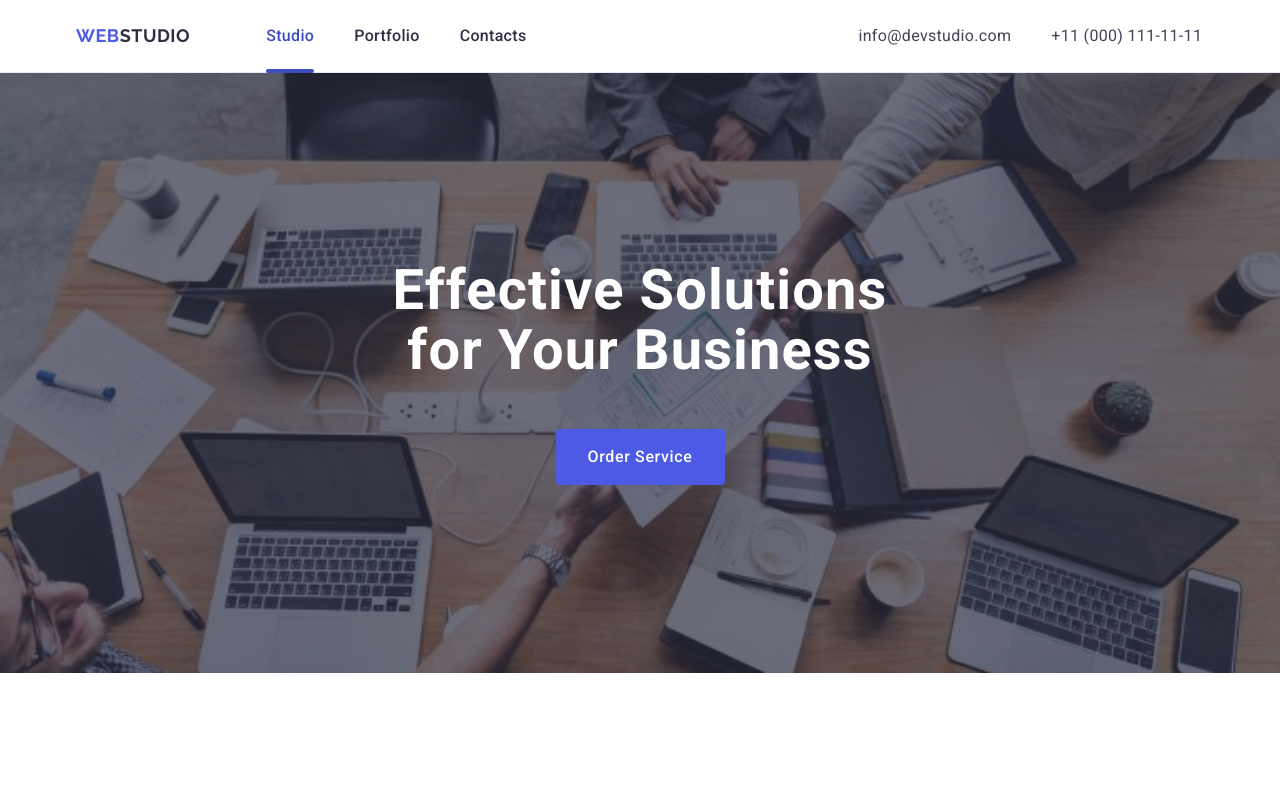
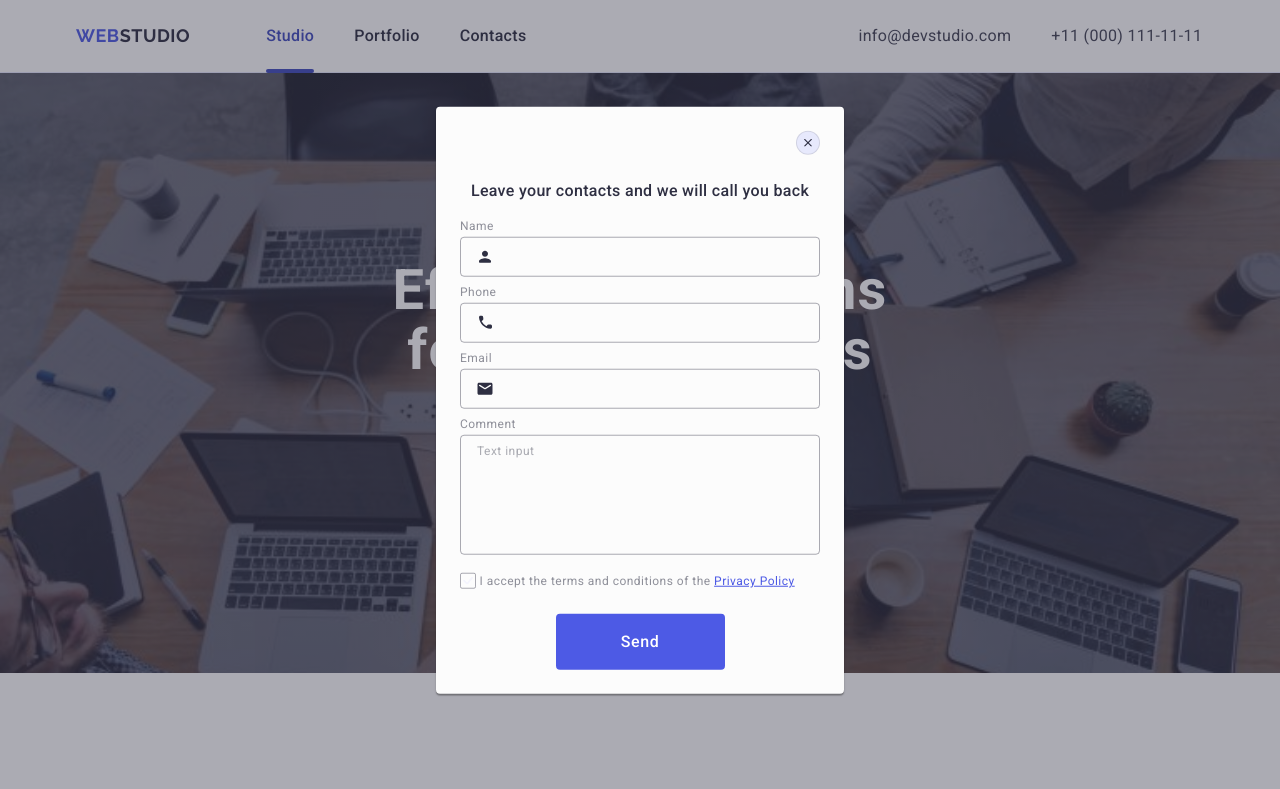
Before and after one commit to AskAfter/goit-markup-hw-06, a plain HTML site: page index.html in a window 1280 px wide. Shown: the top 789 px of the page. Drawn offline with nearby package versions, Linux system fonts and the light colour scheme.

Commit message:
modal mobil

```diff
--- a/css/styles.css
+++ b/css/styles.css
@@ -1180,11 +1180,17 @@ fieldset {
   width: 288px;
   min-height: 623px;
   border-radius: 4px;
-  padding: 72px 24px 24px;
+  padding: 72px 16px 24px;
   box-shadow: 0px 2px 1px 0px rgba(0, 0, 0, 0.2),
     0px 1px 3px 0px rgba(0, 0, 0, 0.12), 0px 1px 1px 0px rgba(0, 0, 0, 0.14);
   overflow-y: auto;
   transition: transform 250ms cubic-bezier(0.4, 0, 0.2, 1);
+}
+
+@media screen and (min-width: 768px) {
+  .modal {
+    padding: 72px 24px 24px;
+  }
 }
 
 @media screen and (min-width: 768px) {
@@ -1308,7 +1314,7 @@ fieldset {
 .textarea {
   display: block;
   box-sizing: border-box;
-  width: 360px;
+  width: 256px;
   height: 120px;
   padding: 8px 16px;
   font-size: 12px;
@@ -1322,6 +1328,12 @@ fieldset {
   resize: none;
   background-color: transparent;
   transition: border-color 250ms cubic-bezier(0.4, 0, 0.2, 1);
+}
+
+@media screen and (min-width: 768px) {
+  .textarea {
+    width: 360px;
+  }
 }
 
 .textarea::placeholder-shown {
--- a/index.html
+++ b/index.html
@@ -855,7 +855,7 @@
       </div>
     </footer>
 
-    <div class="modal-overlay">
+    <div class="modal-overlay is-open">
       <div class="modal">
         <button class="modal-close-button" type="button">
           <svg class="modal-close-svg" width="8" height="8">
```
